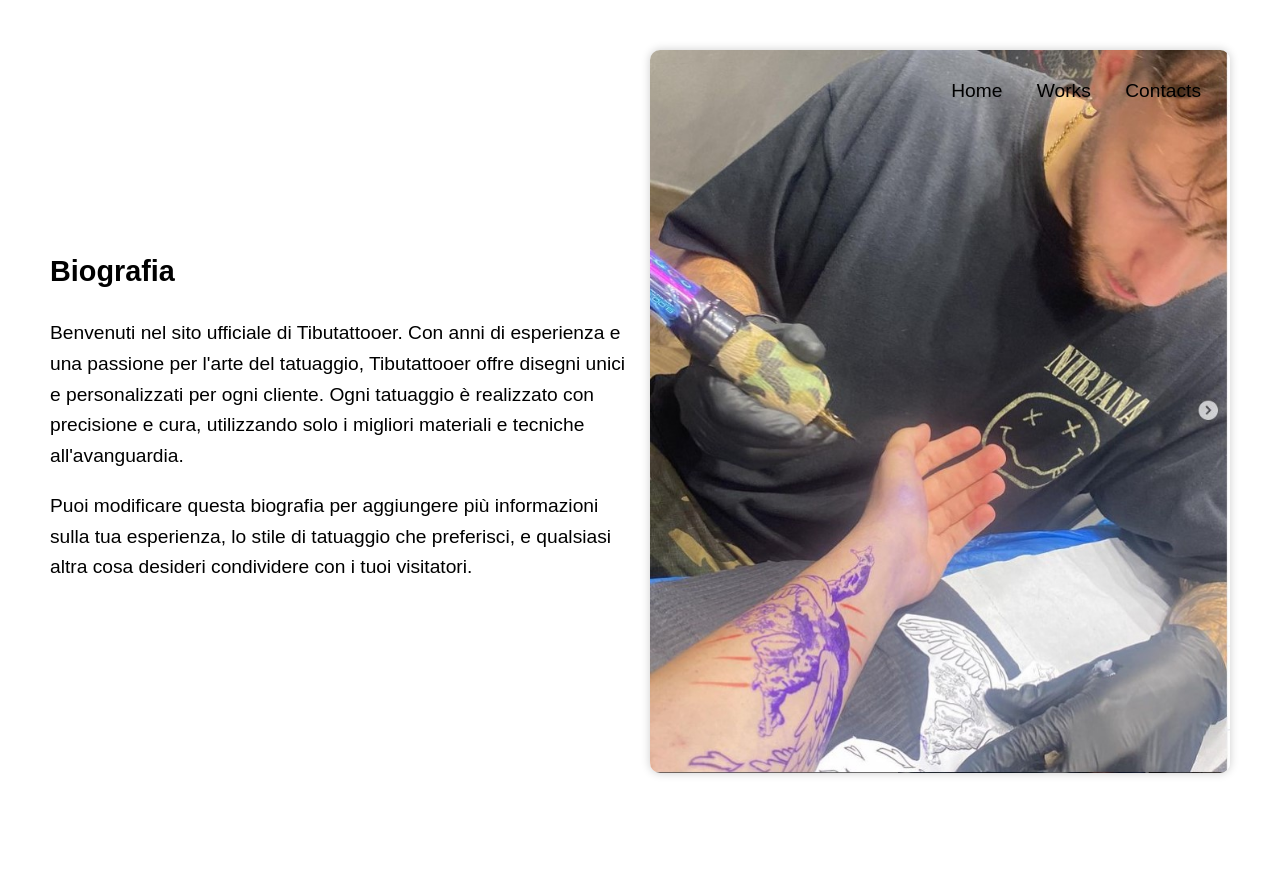
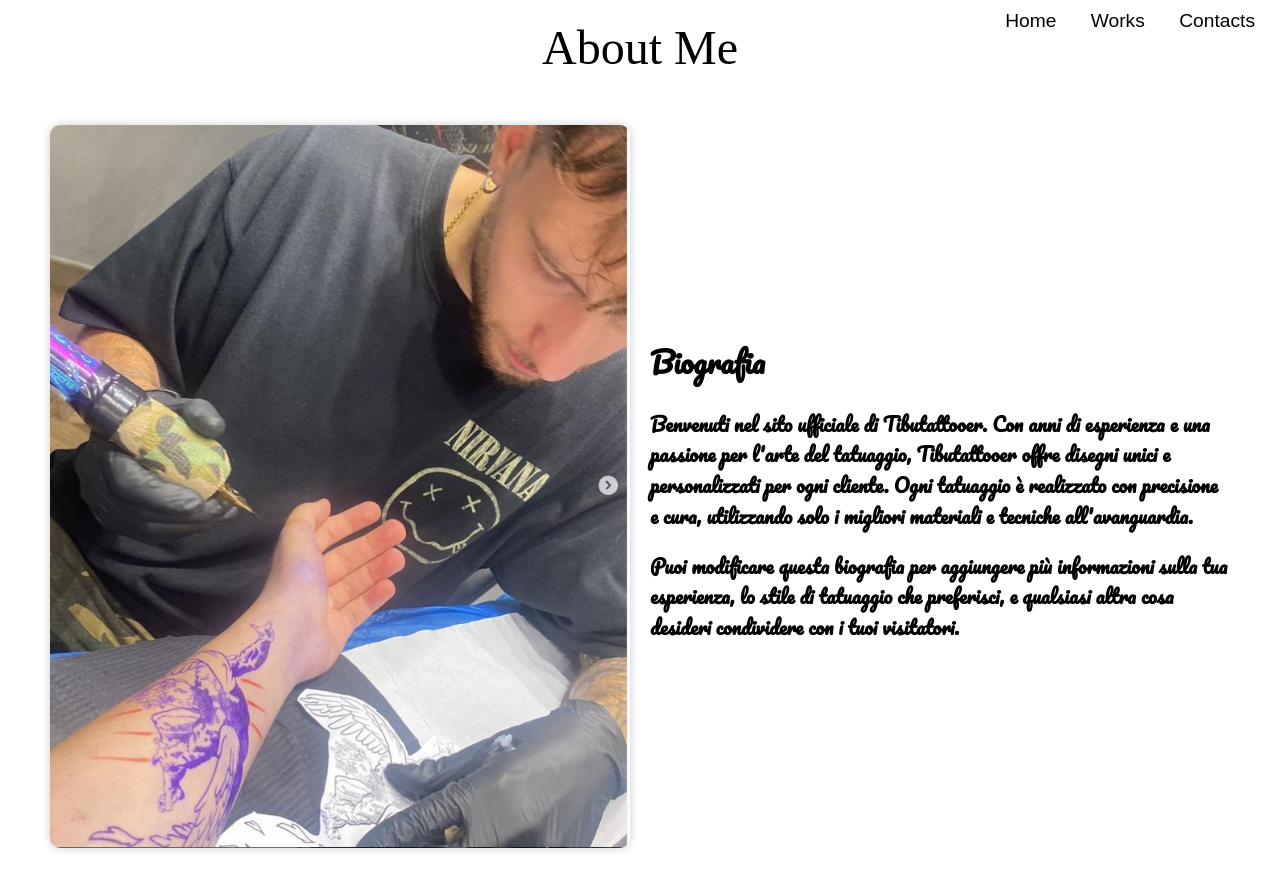
Before and after one commit to zzimmi/tibutattooer, a plain HTML site: page docs/about.html in a window 1280 px wide. Before the commit the page ends 827 px from the top, so only its background shows below. Drawn offline with Linux system fonts and the light colour scheme; a web font is replaced by a local one.

Commit message:
Update about.html

```diff
--- a/docs/about.html
+++ b/docs/about.html
@@ -4,7 +4,10 @@
     <meta charset="UTF-8">
     <meta name="viewport" content="width=device-width, initial-scale=1.0">
     <title>About - Tibutattooer</title>
+    <!-- Link al font per il titolo -->
     <link href="https://fonts.googleapis.com/css2?family=Gloock&display=swap" rel="stylesheet">
+    <!-- Link al font per la biografia -->
+    <link href="https://fonts.googleapis.com/css2?family=Pacifico&display=swap" rel="stylesheet">
     <style>
         body, html {
             margin: 0;
@@ -12,7 +15,7 @@
             width: 100%;
             height: 100%;
             font-family: 'Arial', sans-serif;
-            background-color: white;
+            background-color: white; /* Colore di sfondo */
             color: black;
         }
         .container {
@@ -23,25 +26,33 @@
             max-width: 1200px;
             margin: auto;
         }
-        .bio {
+        .photo {
             flex: 1;
             margin-right: 20px;
-            font-size: 1.2em;
-            line-height: 1.6;
-        }
-        .photo {
-            flex: 1;
         }
         .photo img {
-            max-width: 100%;
+            max-width: 100%; /* Dimensioni immagine */
             height: auto;
             border-radius: 10px;
             box-shadow: 0 0 10px rgba(0,0,0,0.2);
         }
+        .bio {
+            flex: 1;
+            font-size: 1.2em; /* Grandezza del carattere */
+            font-family: 'Pacifico', cursive; /* Font corsivo per la biografia */
+            font-weight: bold; /* Grassetto per la biografia */
+            line-height: 1.6;
+        }
+        .title {
+            text-align: center;
+            font-size: 3em; /* Grandezza del carattere del titolo */
+            font-family: 'Gloock', serif; /* Font per il titolo */
+            margin-top: 20px;
+        }
         .nav {
             position: absolute;
-            top: 10%;
-            right: 5%;
+            top: 10px;
+            right: 10px;
         }
         .nav a {
             color: black;
@@ -60,15 +71,16 @@
         <a href="works.html">Works</a>
         <a href="contacts.html">Contacts</a>
     </div>
+    <div class="title">About Me</div>
     <div class="container">
+        <div class="photo">
+            <img src="https://github.com/zzimmi/tibutattooer/blob/main/tibu.jpg?raw=true" alt="Tibutattooer">
+        </div>
         <div class="bio">
             <h2>Biografia</h2>
             <p>Benvenuti nel sito ufficiale di Tibutattooer. Con anni di esperienza e una passione per l'arte del tatuaggio, Tibutattooer offre disegni unici e personalizzati per ogni cliente. Ogni tatuaggio è realizzato con precisione e cura, utilizzando solo i migliori materiali e tecniche all'avanguardia.</p>
             <p>Puoi modificare questa biografia per aggiungere più informazioni sulla tua esperienza, lo stile di tatuaggio che preferisci, e qualsiasi altra cosa desideri condividere con i tuoi visitatori.</p>
         </div>
-        <div class="photo">
-            <img src="https://github.com/zzimmi/tibutattooer/blob/main/tibu.jpg?raw=true" alt="Tibutattooer">
-        </div>
     </div>
 </body>
 </html>
```
